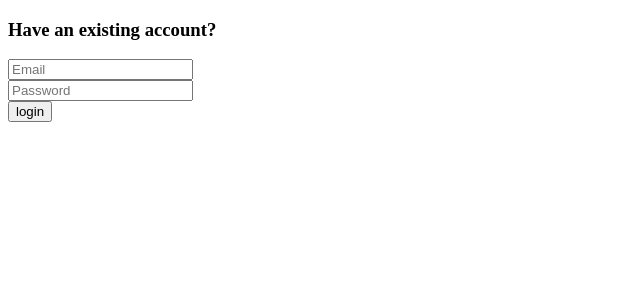
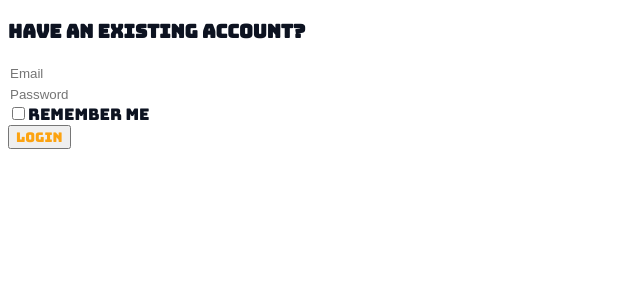
Before and after one commit to JohnnyQuiles/workout-mania-client, a React (Create React App) app: page /login in a window 1280 px wide. Shown: the top 300 px of the page, without its empty margins (0-640 px from the left). Built offline with nearby package versions, Linux system fonts and the light colour scheme.

Commit message:
styling home page

```diff
--- a/src/App.css
+++ b/src/App.css
@@ -1,38 +1,104 @@
 @import url('https://fonts.googleapis.com/css2?family=Nosifer&display=swap');
+@import url('https://fonts.googleapis.com/css2?family=Bungee&display=swap');
+
 .App {
-  background: #EE964B;
+  background: #F7F7FF;
   text-align: center;
+  justify-content: center;
+  align-items: center;
+  margin: 0;
+  padding: 0;
 }
 
 .App-logo {
-  height: 40vmin;
-  pointer-events: none;
-}
-
-@media (prefers-reduced-motion: no-preference) {
-  .App-logo {
-    animation: App-logo-spin infinite 20s linear;
-  }
+  display: flex;
+  align-items: center;
+  justify-content: center;
+  color: #fca311;
+  font-size: 40px
 }
 
 .App-header {
   font-family: 'Nosifer', cursive;
   display: flex;
-  flex-direction: column;
   align-items: center;
   justify-content: center;
-  color: white;
+  color: #e63946;
+}
+
+.App-Nav {
+  display: flex;
+  justify-content: space-evenly;
+  align-items: center;
+  font-family: 'Bungee', cursive;
+}
+
+.Home {
+  text-decoration: none;
+  color: #003049;
+  transition-duration: 0.2s;
+}
+
+.Home:hover {
+  font-family: 'Nosifer', cursive;
+  color: #fca311;
+}
+
+.About {
+  text-decoration: none;
+  color: #003049;
+  transition-duration: 0.2s;
+}
+
+.About:hover {
+  font-family: 'Nosifer', cursive;
+  color: #fca311;
+}
+
+.Create {
+  text-decoration: none;
+  color: #003049;
+  transition-duration: 0.2s;
+}
+
+.Create:hover {
+  font-family: 'Nosifer', cursive;
+  color: #fca311;
 }
 
 .App-link {
   color: white;
 }
 
-@keyframes App-logo-spin {
-  from {
-    transform: rotate(0deg);
-  }
-  to {
-    transform: rotate(360deg);
-  }
+.App-Sub {
+  font-family: 'Nosifer', cursive;
+  color: #e63946;
 }
+
+.App-Para {
+  font-family: 'Bungee', cursive;
+  color: #003049;
+}
+
+.Login {
+  font-family: 'Bungee', cursive;
+  color: #0d1321;
+}
+
+.App-Inputs {
+  border-radius: 5px;
+  border-style: hidden;
+
+}
+
+.App-button {
+  font-family: 'Bungee', cursive;
+  color: #fca311;
+  transition-duration: 0.4s;
+}
+
+.App-button:hover {
+  font-family: 'Nosifer', cursive;
+  color: #e63946;
+
+}
--- a/src/App.js
+++ b/src/App.js
@@ -7,20 +7,25 @@ import './App.css';
 export class App extends Component {
   render() {
     return (
-      <body>
-        <div className='App'>
-          <h1 className='App-header'>Workout Mania<FaDumbbell /></h1>
+      <body className='App'>
+        <div>
+          <h1 className='App-header'>Workout Mania</h1>
           <br />
 
-          <nav style={{ borderbottom: "solid 1px", paddingBottom: "1rem", }}>
-            <Link className='App-Link' to="/">Home</Link> |{" "}
-            <Link className='App-Link' to="about">About</Link> |{" "}
-            <Link className='App-Link' to="create">Sign-up</Link>
+          <div className='App-logo'><FaDumbbell /></div>
+          <br />
+          <br />
+
+          <nav className='App-Nav' style={{ borderbottom: "solid 1px", paddingBottom: "1rem", }}>
+            <Link className='Home' to="/">Home</Link>
+            <Link className='About' to="about">About</Link>
+            <Link className='Create' to="create">Sign-up</Link>
           </nav>
+          <br />
 
-          <h3>Welcome to Workout Mania fitness app tracker</h3>
+          <h3 className='App-Sub'>Welcome to Workout Mania fitness app tracker</h3>
 
-          <h4>Workout Mania has all you need in a fitness app tracker.
+          <h4 className='App-Para'>Workout Mania has all you need in a fitness app tracker.
             You can login, create, and manage your own workouts.
             With Workout Mania, you can keep track of your workouts,
             we will help manage with you and also we will help by reminding you
@@ -28,7 +33,7 @@ export class App extends Component {
           <br />
           <br />
 
-          <Login />
+          <div className='Login'><Login /></div>
           <br />
           <br />
 
--- a/src/Pages/Login.js
+++ b/src/Pages/Login.js
@@ -41,29 +41,35 @@ function Login() {
     return (
         <AuthConsumer>
             {({ authToken, setAuthToken }) => (
-                <div className='user-login'>
+                <div className='Login'>
 
                     <h3>Have an existing account?</h3>
 
-                    <input type='text' placeholder='Email' onChange={(e) => {
+                    <input className='App-Inputs'type='text' placeholder='Email' onChange={(e) => {
                         setEmail(e.target.value);
                     }}></input>
 
                     <br />
 
-                    <input type='text' placeholder='Password' onChange={(e) => {
+                    <input className='App-Inputs' type='text' placeholder='Password' onChange={(e) => {
                         setPassword(e.target.value);
                     }}></input>
 
                     <br />
 
-                    <button onClick={async () => {
+                    <input type="checkbox" id="remember" />
+                    <label for="remember">Remember me</label>
+
+                    <br />
+
+                    <button className='App-button' onClick={async () => {
                         alert('Login Successfully')
                         console.log('User login');
                         const newAuth = await userLogin(authToken);
                         setAuthToken(newAuth);
                         navigate(`/dashboard`);
                     }}>login</button>
+
                     <Outlet />
                 </div>
             )}
```
